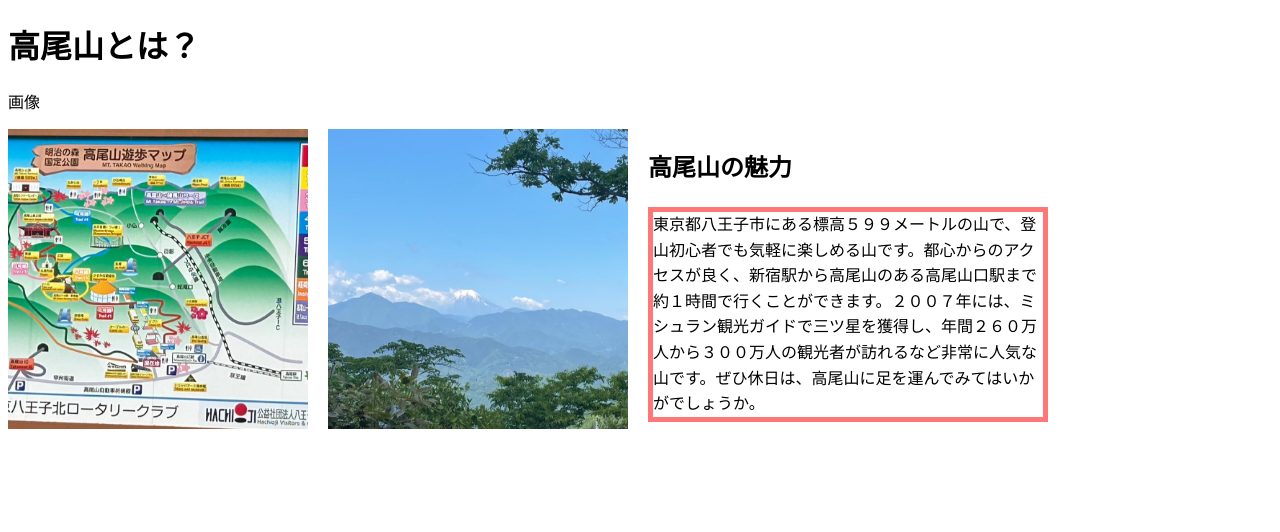
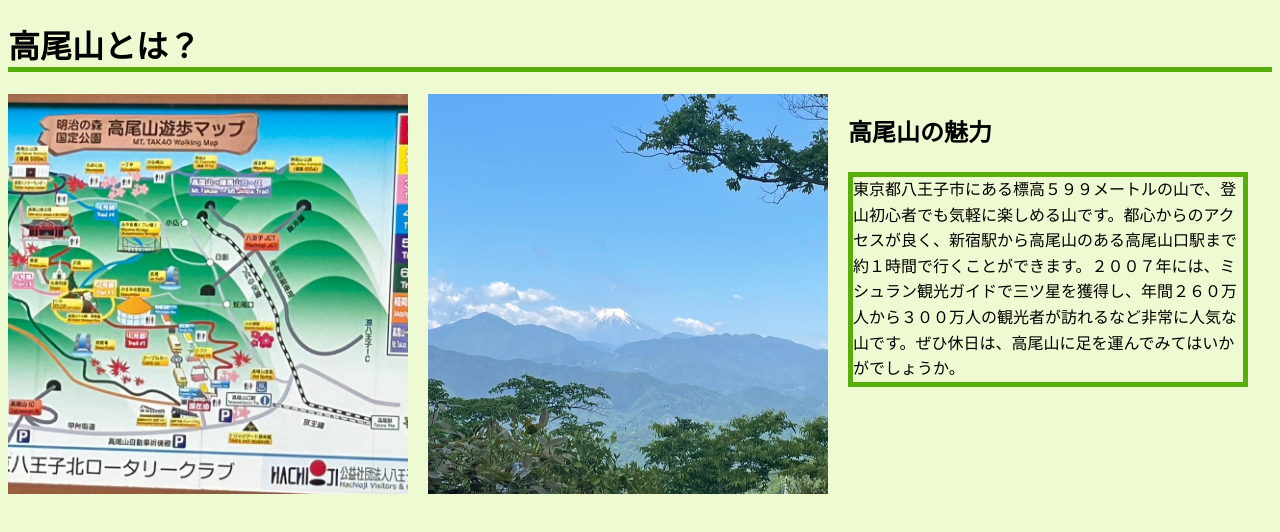
Before and after one commit to s1f10250266/class4-team6-project, a plain HTML site: page page1.html in a window 1280 px wide. Drawn offline with Linux system fonts and the light colour scheme; files that its build step writes are made by us from their sources.

Commit message:
ページ１修正

```diff
--- a/css/page1.css
+++ b/css/page1.css
@@ -1,3 +1,10 @@
 .description p {
-    border: solid 5px #ff7777;
+    border: solid 5px #56AF08;
 }
+
+h1 {
+    border-bottom: solid 5px #56AF08;
+}
+body {
+    background-color:#EEFAD1;
+}
--- a/page1.html
+++ b/page1.html
@@ -3,7 +3,7 @@
     <head>
         <meta charset="UTF-8">
         <title>高尾山とは？</title>
-        <link rel="stylesheet" href="page1.css">
+        <link rel="stylesheet" href="css/page1.css">
          <style>
     /* 画像と文章を横並びにするコンテナ */
     .media-container {
@@ -24,10 +24,9 @@
     </head>
     <body>
         <h1>高尾山とは？</h1>
-        <p>画像</p>
         <div class="media-container">
-            <img src="picture/map.jpg" style="width:300px; height:300px;">
-            <img src="picture/landscape.jpg" style="width:300px; height:300px;">
+            <img src="picture/map.jpg" style="width:400px; height:400px;">
+            <img src="picture/landscape.jpg" style="width:400px; height:400px;">
           <div class="description">
             <h2>高尾山の魅力</h2>
               <p>
```
